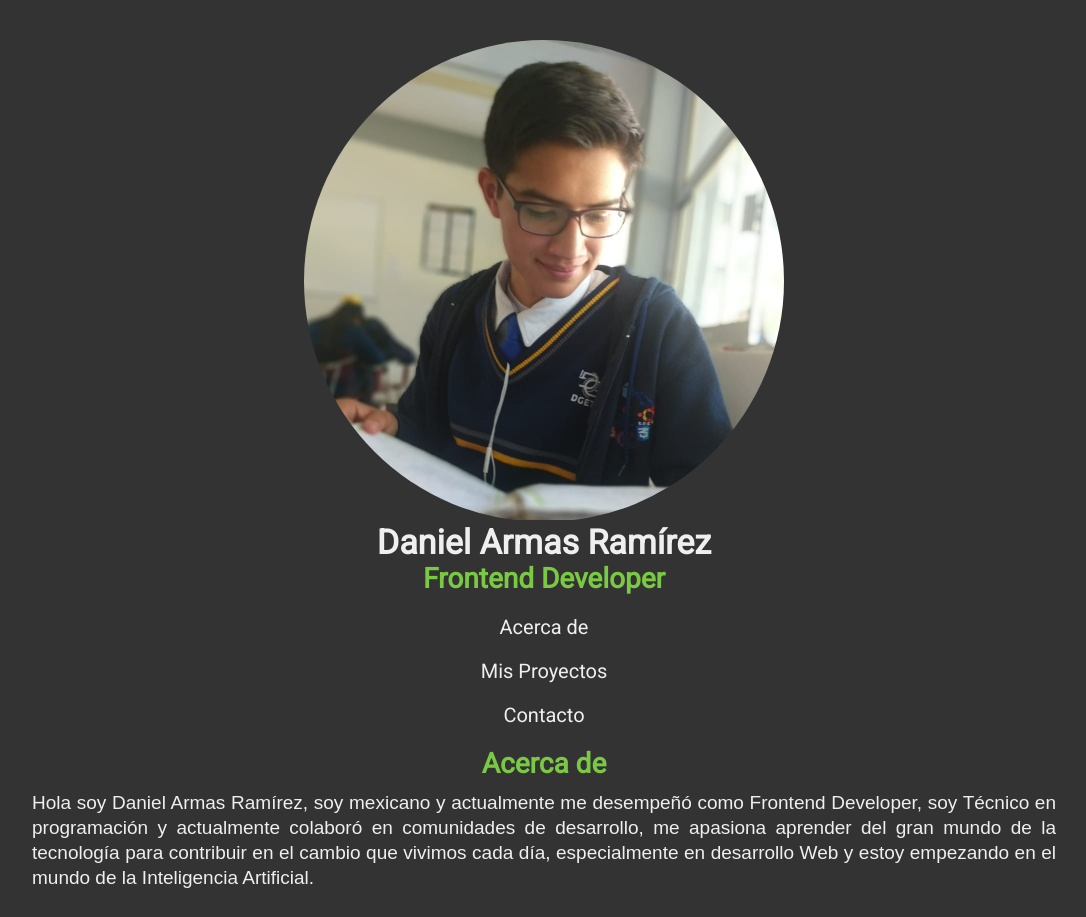
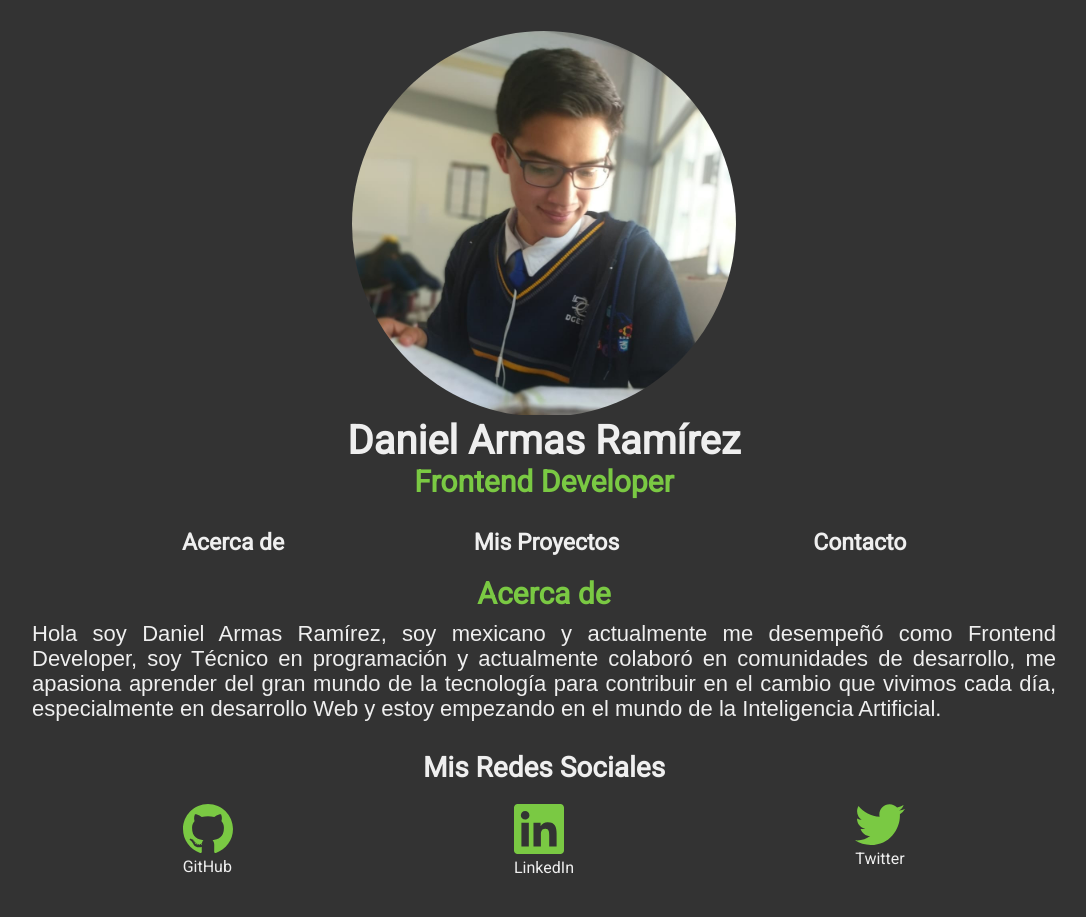
Before and after one commit to DanielArmR/portafolio, a plain HTML site: page index.html in a window 1280 px wide. Shown: the top 917 px of the page, without its empty margins (96-1182 px from the left). Drawn offline with Linux system fonts and the light colour scheme.

Commit message:
Styles for tablet init

```diff
--- a/css/styles.css
+++ b/css/styles.css
@@ -28,6 +28,27 @@ body{
     flex-direction: column;
     align-items: center;
 }
+.subtitle {
+    font-size: 2.8rem;
+    font-weight: 600;
+    color: var(--green);
+    font-family: var(--main-font);
+    text-align: center;
+}
+.skip-link {
+    margin-top: -2rem;
+}
+.skip-link:focus,
+.skip-link:active {
+    background-color: var(--green);
+    border-radius: 10px;
+    color: var(--gray-strong);
+    font-family: var(--secondary-font);
+    margin: 2.5rem 0 0.8rem 0;
+    padding: 0.8rem;
+    text-decoration: none;
+    font-size: 1.6rem;
+}
 .header {
     padding: 4rem 2rem 0 2rem;
     display: flex;
@@ -51,10 +72,7 @@ body{
     text-align: center;
 }
 .header .subtitle {
-    font-size: 2.8rem;
     font-weight: 600;
-    color: var(--green);
-    text-align: center;
 }
 .navbar{
     padding: 1rem;
@@ -66,12 +84,23 @@ body{
     flex-direction: column;
     list-style: none;
 }
+.navbar_list li{
+    width: 80%;
+}
 .navbar .navbar_link{
     display: block;
-    margin: 1rem;
+    margin: 1rem 0 0 0.5rem;
     text-decoration: none;
     color: var(--white);
     font-size: 2rem;
+    transition: all 0.5s ease;
+    text-align: center;
+    padding: 1rem 0;
+    border-radius: 20px;
+}
+.navbar_link:hover {
+    color: var(--gray-strong);
+    background-color: var(--green);
 }
 .content {
     display: flex;
@@ -80,11 +109,6 @@ body{
     width: 80%;
 }
 .content .subtitle {
-    font-size: 2.8rem;
-    font-weight: 600;
-    color: var(--green);
-    font-family: var(--main-font);
-    text-align: center;
     padding: 0 1rem 1rem 1rem;
 }
 .content .introduction {
@@ -98,7 +122,7 @@ body{
 .social-media {
     width: 100%;
     color: var(--white);
-    padding: 3rem 2rem;
+    padding: 3rem 1rem;
 }
 .social-media .social__title{
     font-size: 2.8rem;
@@ -111,16 +135,19 @@ body{
     justify-content: space-around;
     width: 100%;
     list-style: none;
-    padding: 2rem;
+    padding: 2rem 0;
 }
-.social__links .social__item{
-    width: 20%;
+.social__item a {
+    color: var(--white);
+    text-decoration: none;
+    font-size: 1.6rem;
+    font-family: var(--main-font);
 }
 .social__item a img{
-    width: 100%;
+    width: 5rem;
 }
 .projects{
-     width: 100%;
+    width: 100%;
 }
 .projects__container{
     margin: 1rem auto;
--- a/css/tablet.css
+++ b/css/tablet.css
@@ -0,0 +1,19 @@
+.header .header_image{
+    width: 40%;
+}
+.header .name {
+    font-size: 4rem;
+}
+.subtitle {
+    font-size: 3rem;
+}
+.header .navbar .navbar_list {
+    flex-direction: row;
+}
+.header .navbar .navbar_link {
+    font-size: 2.3rem;
+    font-weight: 600;
+}
+.content .introduction {
+    font-size: 2.2rem;
+}
--- a/index.html
+++ b/index.html
@@ -16,6 +16,7 @@
     <link rel="stylesheet" href="./css/desktop.css" media="screen and (min-width: 800px)">
 </head>
 <body>
+    <a href="#main" class="skip-link">Saltar al contenido</a>
     <header class="header">
         <figure class="header_image">
             <img src="./images/perfil.jpg" alt="Daniel Armas Ramírez - Foto de perfil" class="image_img" />
@@ -30,28 +31,31 @@
             </ul>
         </nav>
     </header>
-    <main class='content'>
-        <section>
+    <main class='content' id="main">
+        <section id="about">
             <h2 class="subtitle">Acerca de</h2>
-            <p class="introduction" id="about">
+            <p class="introduction">
             Hola soy Daniel Armas Ramírez, soy mexicano y actualmente me desempeñó como Frontend Developer, soy Técnico en programación y actualmente colaboró en comunidades de desarrollo, me apasiona aprender del gran mundo de la tecnología para contribuir en el cambio que vivimos cada día, especialmente en desarrollo Web y estoy empezando en el mundo de la Inteligencia Artificial.
             </p>
             <section class="social-media">
                 <h3 class="social__title">Mis Redes Sociales</h3>
                 <ul class="social__links">
                     <li class="social__item">
-                        <a href="https://github.com/daniel692a" target="_blank" rel="noopener">
+                        <a href="https://github.com/daniel692a" target="_blank" rel="noopener" title="GitHub">
                             <img src="./images/github-icon.svg" alt="Link a GitHub">
+                            <p>GitHub</p>
                         </a>
                     </li>
                     <li class="social__item">
-                        <a href="https://rb.gy/89iweu" target="_blank" rel="noopener">
+                        <a href="https://rb.gy/89iweu" target="_blank" rel="noopener" title="Linkedin">
                             <img src="./images/linkedin-icon.svg" alt="Link a Linkedin">
+                            <p>LinkedIn</p>
                         </a>
                     </li>
                     <li class="social__item">
-                        <a href="https://twitter.com/daniel692a" target="_blank" rel="noopener">
+                        <a href="https://twitter.com/daniel692a" target="_blank" rel="noopener" title="Twitter">
                             <img src="./images/twitter.svg" alt="Link a Twitter">
+                            <p>Twitter</p>
                         </a>
                     </li>
                 </ul>
@@ -76,7 +80,7 @@
     </main>
     <footer class="footer">
         <h2 class="subtitle">Contacto</h2>
-        <form class="form_contact">
+        <form class="form_contact" id="contact">
             <label for="name">
                 <span>Nombre:</span>
                 <input type="text" id="name" name="name" placeholder="Nombre" autocomplete="name" required aria-label="Input name">
```
